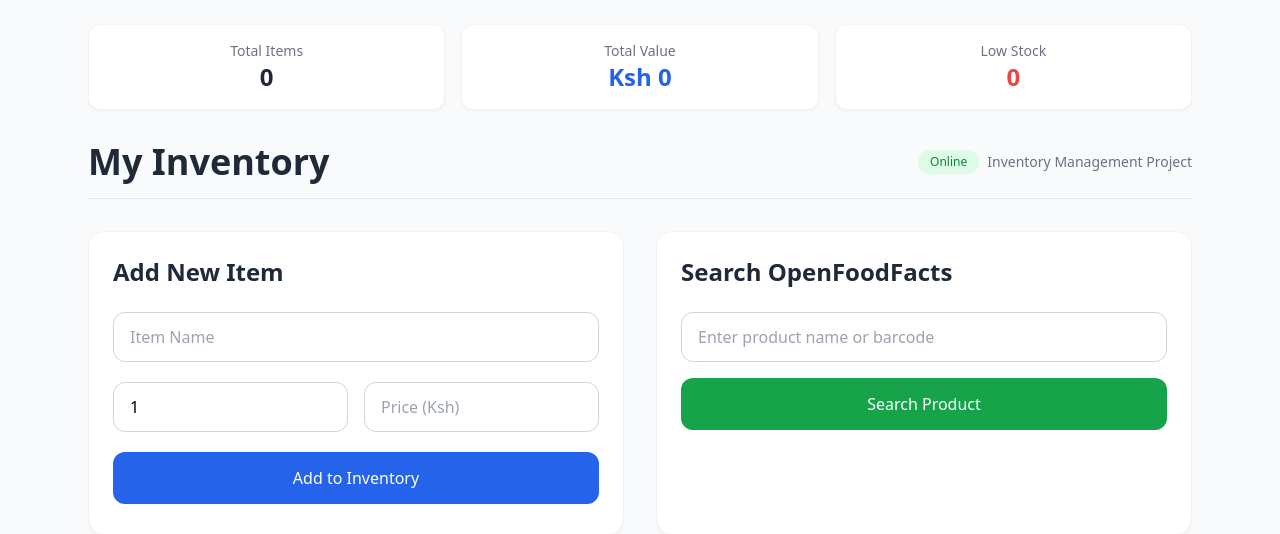
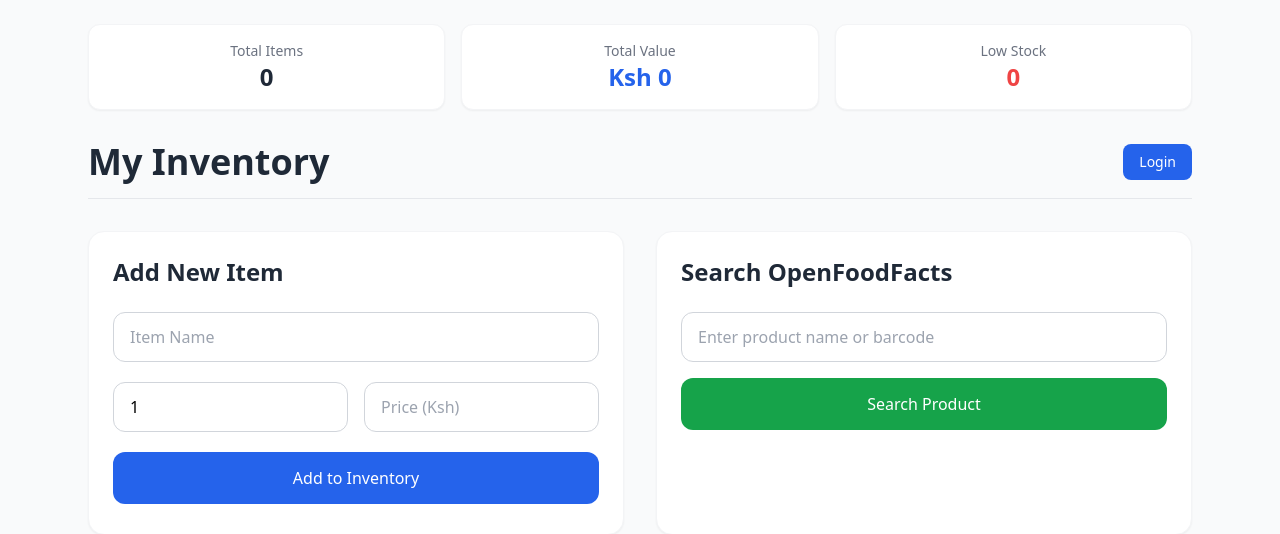
Before and after one commit to favourkendi-dev/inventory_project, a Flask app: page / in a window 1280 px wide. Shown: the top 534 px of the page. Run offline with Flask 3, Linux system fonts and the light colour scheme; some libraries are stand-ins or nearby versions.

Commit message:
Update header with logout button and user greeting for auth feature

```diff
--- a/templates/index.html
+++ b/templates/index.html
@@ -30,9 +30,14 @@
         <!-- Header -->
         <div class="flex justify-between items-center mb-8 border-b pb-4">
             <h1 class="text-4xl font-bold text-gray-800">My Inventory</h1>
-            <div class="text-sm text-gray-500 flex items-center gap-2">
-                <span class="px-3 py-1 bg-green-100 text-green-700 rounded-full text-xs font-medium">Online</span>
-                Inventory Management Project
+            <div class="flex items-center gap-4">
+                <span id="user-greeting" class="text-sm text-gray-600 hidden">Welcome, <span id="username-display"></span></span>
+                <button id="logoutBtn" onclick="logout()" class="hidden bg-red-600 hover:bg-red-700 text-white px-4 py-2 rounded-lg text-sm transition">
+                    Logout
+                </button>
+                <a id="loginLink" href="/login" class="bg-blue-600 hover:bg-blue-700 text-white px-4 py-2 rounded-lg text-sm transition">
+                    Login
+                </a>
             </div>
         </div>
 
@@ -93,6 +98,6 @@
             Inventory Management System • Built with Flask & Tailwind • Favour Kendi
         </footer>
     </div>
-<script src="/static/js/script.js"></script>
+    <script src="/static/js/script.js"></script>
 </body>
 </html>
```
